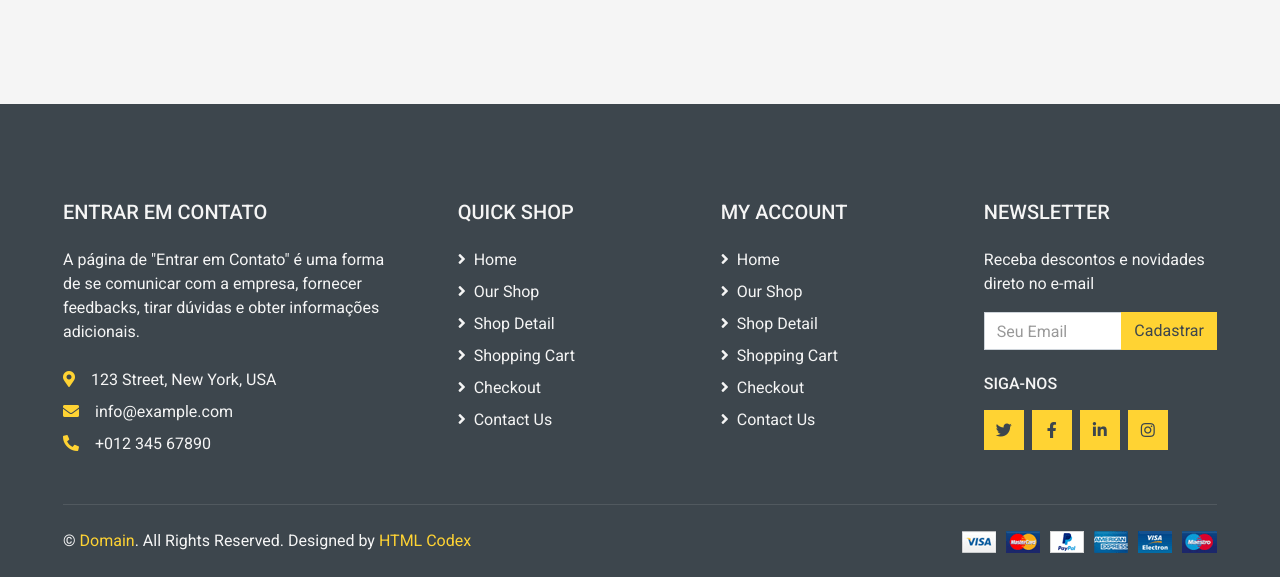
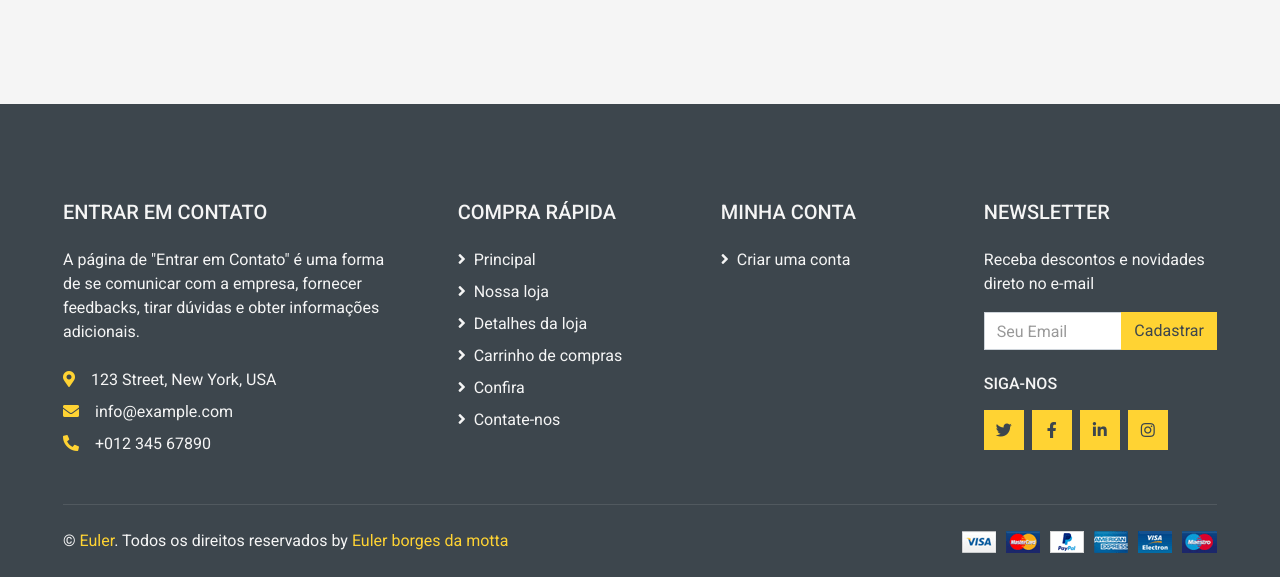
Before and after one commit to eulerBM/Multi_Shop, a Django app: page /contact/ in a window 1280 px wide. Shown: the part 865-1442 px from the top of the page. Run offline with Django 4.2, Linux system fonts and the light colour scheme; some libraries are stand-ins or nearby versions.

Commit message:
deixando a URL dinamica

```diff
--- a/templates/contact.html
+++ b/templates/contact.html
@@ -34,10 +34,10 @@
         <div class="row bg-secondary py-1 px-xl-5">
             <div class="col-lg-6 d-none d-lg-block">
                 <div class="d-inline-flex align-items-center h-100">
-                    <a class="text-body mr-3" href="">About</a>
-                    <a class="text-body mr-3" href="">Contact</a>
-                    <a class="text-body mr-3" href="">Help</a>
-                    <a class="text-body mr-3" href="">FAQs</a>
+                    <a class="text-body mr-3" href="">Sobre</a>
+                    <a class="text-body mr-3" href="">Contato</a>
+                    <a class="text-body mr-3" href="">Ajuda</a>
+                    <a class="text-body mr-3" href="">Pergu.. frequentes</a>
                 </div>
             </div>
             <div class="col-lg-6 text-center text-lg-right">
@@ -45,12 +45,25 @@
                     <div class="btn-group">
                         <button type="button" class="btn btn-sm btn-light dropdown-toggle" data-toggle="dropdown">Minha Conta</button>
                         <div class="dropdown-menu dropdown-menu-right">
-                            <button class="dropdown-item" type="button">Entrar</button>
-                            <button class="dropdown-item" type="button">Inscrever-se</button>
+
+
+                            {% if request.user.is_authenticated %}
+
+                            <button class="dropdown-item" type="button">Olá, {{ request.user }}</button>
+                            <button class="dropdown-item"  type="button"> <a href="{% url 'account_logout' %}">Sair</button></a>
+
+                            {% else %}
+
+                            <button class="dropdown-item"  type="button"> <a href="{% url 'account_login' %}">Entrar</button></a>
+                            <button class="dropdown-item" type="button"> <a href="{% url 'account_signup' %}">Escrever-se</button></a>
+
+                            {% endif %}
+
+
                         </div>
                     </div>
                     <div class="btn-group mx-2">
-                        <button type="button" class="btn btn-sm btn-light dropdown-toggle" data-toggle="dropdown">USD</button>
+                        <button type="button" class="btn btn-sm btn-light dropdown-toggle" data-toggle="dropdown">BRL</button>
                         <div class="dropdown-menu dropdown-menu-right">
                             <button class="dropdown-item" type="button">EUR</button>
                             <button class="dropdown-item" type="button">GBP</button>
@@ -58,7 +71,7 @@
                         </div>
                     </div>
                     <div class="btn-group">
-                        <button type="button" class="btn btn-sm btn-light dropdown-toggle" data-toggle="dropdown">EN</button>
+                        <button type="button" class="btn btn-sm btn-light dropdown-toggle" data-toggle="dropdown">PT-BR</button>
                         <div class="dropdown-menu dropdown-menu-right">
                             <button class="dropdown-item" type="button">FR</button>
                             <button class="dropdown-item" type="button">AR</button>
@@ -111,7 +124,7 @@
         <div class="row px-xl-5">
             <div class="col-lg-3 d-none d-lg-block">
                 <a class="btn d-flex align-items-center justify-content-between bg-primary w-100" data-toggle="collapse" href="#navbar-vertical" style="height: 65px; padding: 0 30px;">
-                    <h6 class="text-dark m-0"><i class="fa fa-bars mr-2"></i>Categories</h6>
+                    <h6 class="text-dark m-0"><i class="fa fa-bars mr-2"></i>Categorias</h6>
                     <i class="fa fa-angle-down text-dark"></i>
                 </a>
                 <nav class="collapse position-absolute navbar navbar-vertical navbar-light align-items-start p-0 bg-light" id="navbar-vertical" style="width: calc(100% - 30px); z-index: 999;">
@@ -149,9 +162,9 @@
                         <div class="navbar-nav mr-auto py-0">
                             <a href="index.html" class="nav-item nav-link">Home</a>
                             <a href="shop.html" class="nav-item nav-link">Shop</a>
-                            <a href="detail.html" class="nav-item nav-link">Shop Detail</a>
+                            <a href="detail.html" class="nav-item nav-link">Detalhes do item</a>
                             <div class="nav-item dropdown">
-                                <a href="#" class="nav-link dropdown-toggle" data-toggle="dropdown">Pages <i class="fa fa-angle-down mt-1"></i></a>
+                                <a href="#" class="nav-link dropdown-toggle" data-toggle="dropdown">Paginas <i class="fa fa-angle-down mt-1"></i></a>
                                 <div class="dropdown-menu bg-primary rounded-0 border-0 m-0">
                                     <a href="cart.html" class="dropdown-item">Shopping Cart</a>
                                     <a href="checkout.html" class="dropdown-item">Checkout</a>
@@ -264,27 +277,41 @@
             <div class="col-lg-8 col-md-12">
                 <div class="row">
                     <div class="col-md-4 mb-5">
-                        <h5 class="text-secondary text-uppercase mb-4">Quick Shop</h5>
+                        <h5 class="text-secondary text-uppercase mb-4">Compra rápida</h5>
                         <div class="d-flex flex-column justify-content-start">
-                            <a class="text-secondary mb-2" href="#"><i class="fa fa-angle-right mr-2"></i>Home</a>
-                            <a class="text-secondary mb-2" href="#"><i class="fa fa-angle-right mr-2"></i>Our Shop</a>
-                            <a class="text-secondary mb-2" href="#"><i class="fa fa-angle-right mr-2"></i>Shop Detail</a>
-                            <a class="text-secondary mb-2" href="#"><i class="fa fa-angle-right mr-2"></i>Shopping Cart</a>
-                            <a class="text-secondary mb-2" href="#"><i class="fa fa-angle-right mr-2"></i>Checkout</a>
-                            <a class="text-secondary" href="#"><i class="fa fa-angle-right mr-2"></i>Contact Us</a>
+                            <a class="text-secondary mb-2" href="#"><i class="fa fa-angle-right mr-2"></i>Principal</a>
+                            <a class="text-secondary mb-2" href="#"><i class="fa fa-angle-right mr-2"></i>Nossa loja</a>
+                            <a class="text-secondary mb-2" href="#"><i class="fa fa-angle-right mr-2"></i>Detalhes da loja</a>
+                            <a class="text-secondary mb-2" href="#"><i class="fa fa-angle-right mr-2"></i>Carrinho de compras</a>
+                            <a class="text-secondary mb-2" href="#"><i class="fa fa-angle-right mr-2"></i>Confira</a>
+                            <a class="text-secondary" href="#"><i class="fa fa-angle-right mr-2"></i>Contate-nos</a>
                         </div>
                     </div>
-                    <div class="col-md-4 mb-5">
-                        <h5 class="text-secondary text-uppercase mb-4">My Account</h5>
-                        <div class="d-flex flex-column justify-content-start">
-                            <a class="text-secondary mb-2" href="#"><i class="fa fa-angle-right mr-2"></i>Home</a>
-                            <a class="text-secondary mb-2" href="#"><i class="fa fa-angle-right mr-2"></i>Our Shop</a>
-                            <a class="text-secondary mb-2" href="#"><i class="fa fa-angle-right mr-2"></i>Shop Detail</a>
-                            <a class="text-secondary mb-2" href="#"><i class="fa fa-angle-right mr-2"></i>Shopping Cart</a>
-                            <a class="text-secondary mb-2" href="#"><i class="fa fa-angle-right mr-2"></i>Checkout</a>
-                            <a class="text-secondary" href="#"><i class="fa fa-angle-right mr-2"></i>Contact Us</a>
+
+                    {% if request.user.is_authenticated %}
+
+                        <div class="col-md-4 mb-5">
+                            <h5 class="text-secondary text-uppercase mb-4">Minha conta</h5>
+                            <div class="d-flex flex-column justify-content-start">
+                                <a class="text-secondary mb-2" href="{% url 'account_logout' %}"><i class="fa fa-angle-right mr-2"></i>Sair da conta</a>
+                                <a class="text-secondary mb-2" href="{% url 'account_change_password' %}"><i class="fa fa-angle-right mr-2"></i>Alterar senha</a>
+                                <a class="text-secondary mb-2" href="{% url 'account_email' %}"><i class="fa fa-angle-right mr-2"></i>E-mail</a>
+                                <a class="text-secondary mb-2" href="#"><i class="fa fa-angle-right mr-2"></i>Meus contatos</a>
+
+                            </div>
                         </div>
-                    </div>
+
+                    {% else %}
+                        <div class="col-md-4 mb-5">
+                            <h5 class="text-secondary text-uppercase mb-4">Minha conta</h5>
+                            <div class="d-flex flex-column justify-content-start">
+                                <a class="text-secondary mb-2" href="{% url 'account_signup' %}"><i class="fa fa-angle-right mr-2"></i>Criar uma conta</a>
+                            </div>
+                        </div>
+
+
+                    {% endif %}
+
                     <div class="col-md-4 mb-5">
                         <h5 class="text-secondary text-uppercase mb-4">Newsletter</h5>
                         <p>Receba descontos e novidades direto no e-mail</p>
@@ -314,9 +341,9 @@
         <div class="row border-top mx-xl-5 py-4" style="border-color: rgba(256, 256, 256, .1) !important;">
             <div class="col-md-6 px-xl-0">
                 <p class="mb-md-0 text-center text-md-left text-secondary">
-                    &copy; <a class="text-primary" href="#">Domain</a>. All Rights Reserved. Designed
+                    &copy; <a class="text-primary" href="#">Euler</a>. Todos os direitos reservados
                     by
-                    <a class="text-primary" href="https://htmlcodex.com">HTML Codex</a>
+                    <a class="text-primary" href="#">Euler borges da motta</a>
                 </p>
             </div>
             <div class="col-md-6 px-xl-0 text-center text-md-right">
--- a/templates/index.html
+++ b/templates/index.html
@@ -560,7 +560,7 @@
                 <p class="mb-md-0 text-center text-md-left text-secondary">
                     &copy; <a class="text-primary" href="#">Euler</a>. Todos os direitos reservados
                     há
-                    <a class="text-primary" href="https://htmlcodex.com">Euler borges da motta</a>
+                    <a class="text-primary" href="#">Euler borges da motta</a>
                 </p>
             </div>
             <div class="col-md-6 px-xl-0 text-center text-md-right">
```
